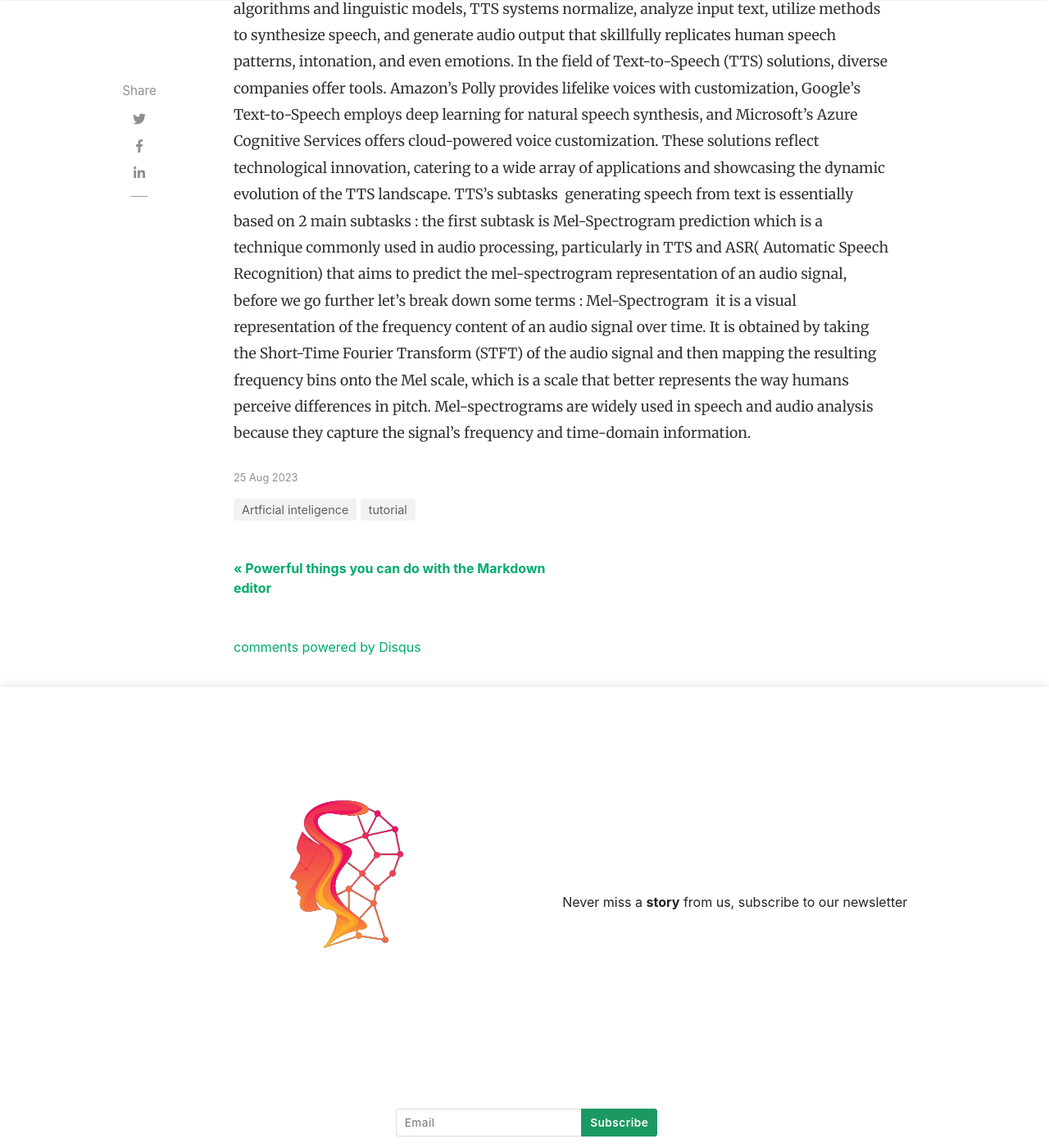
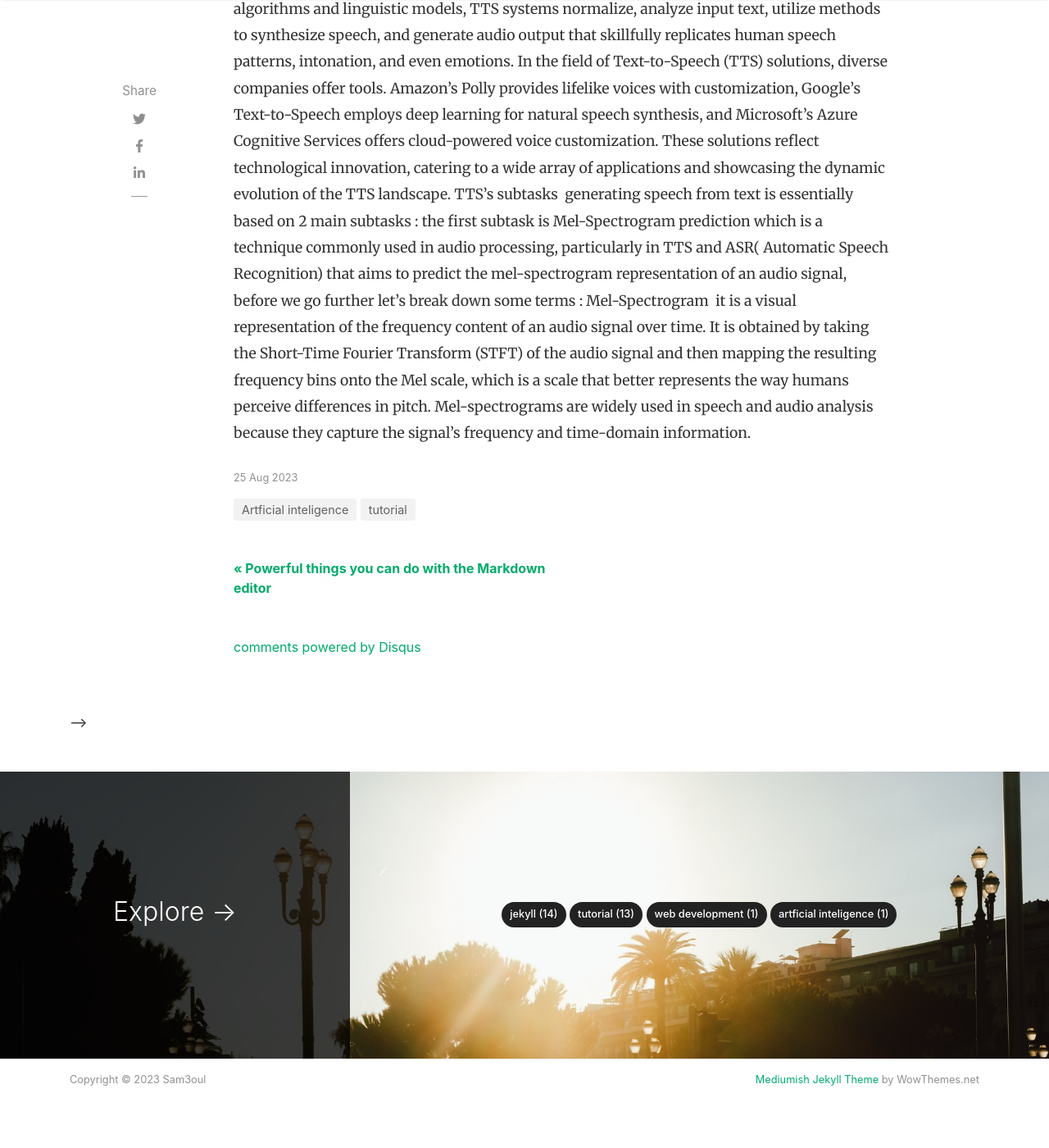
Before and after one commit to ismailsaid2001/Sam3oul.github.io, a Jekyll site: the page built from _posts/2023-08-25-TTS-deep-dive.md, in a window 1280 px wide and 1400 px high, scrolled down 1441 px. Shown: the whole window at 82% size. Built offline with Jekyll 4.4.1, drawn with Linux system fonts in a browser that asks for light colours; nearby versions of some CDN libraries; comment, search, counter and statistics services are not loaded; some of the changed lines change nothing that is shown; some of the changed text lies outside the part shown.

Commit message:
third update

```diff
--- a/_config.yml
+++ b/_config.yml
@@ -5,32 +5,22 @@
 logo: 'assets/images/logo.png'
 favicon: 'assets/images/logo.png'
 baseurl: ''
-google_analytics: 'UA-46278016-1'
+google_analytics: ''
 disqus: 'demowebsite'
-mailchimp-list: 'https://wowthemes.us11.list-manage.com/subscribe/post?u=8aeb20a530e124561927d3bd8&amp;id=8c3d2d214b'
+#mailchimp-list: 'https://wowthemes.us11.list-manage.com/subscribe/post?u=8aeb20a530e124561927d3bd8&amp;id=8c3d2d214b'
 include: ["_pages"]
 permalink: /:title/
 
 # Authors
 authors:
-  sal:
-    name: Sal
+  Sam3oul:
+    name: ismail
     display_name: Sal
     gravatar: e56154546cf4be74e393c62d1ae9f9d4
-    email: wowthemesnet@gmail.com
-    web: https://www.wowthemes.net
-    twitter: https://twitter.com/wowthemesnet
-    description: "Author of Mediumish, a Bootstrap Medium styled template available for WordPress, HTML, Ghost and Jekyll. You are currently previewing Jekyll template demo."
-  john:
-    name: John
-    display_name: John
-    avatar: 'assets/images/avatar.png'
-    gravatar: b1cc14991db7a456fcd761680bbc8f81
-    email: wowthemesnet@gmail.com
-    web: https://www.wowthemes.net
-    twitter: https://twitter.com/wowthemesnet
-    description: "This is the author box. Write a short description of the author here. You are currently previewing Mediumish demo, a Jekyll template compatible with Github pages."
-
+    email: ismail.said@insat.ucar.tn
+    web: Sam3oul.me
+    facebook: https://www.facebook.com/ismail.said.7731/
+    description: "ICT engineering student at INSAT : the institute of Applied Sciences and Technologies of Tunis , a Bootstrap Medium styled template available for WordPress, HTML, Ghost and Jekyll. You are currently previewing Jekyll template demo."
 # Plugins
 plugins:
   - jekyll-paginate
--- a/_layouts/default.html
+++ b/_layouts/default.html
@@ -78,19 +78,6 @@
                 <li class="nav-item">
                 <a target="_blank" class="nav-link" href="https://bootstrapstarter.com/bootstrap-templates/template-mediumish-bootstrap-jekyll/"> Docs</a>
                 </li>
-
-                <li class="nav-item">
-                <a target="_blank" class="nav-link" href="https://www.wowthemes.net/themes/mediumish-wordpress/"><i class="fab fa-wordpress-simple"></i> WP Version</a>
-                </li>
-
-                <li class="nav-item">
-                <a target="_blank" class="nav-link" href="https://www.wowthemes.net/themes/mediumish-ghost/"><i class="fab fa-snapchat-ghost"></i> Ghost Version</a>
-                </li>
-
-                <li class="nav-item">
-                <a target="_blank" class="nav-link" href="https://github.com/wowthemesnet/mediumish-theme-jekyll"><i class="fab fa-github"></i> Fork on Github</a>
-                </li>
-
                 {% include search-lunr.html %}
 
             </ul>
@@ -125,7 +112,7 @@
 
 {% if site.mailchimp-list %}
 <!-- Bottom Alert Bar
-================================================== -->
+==================================================
 <div class="alertbar">
 	<div class="container text-center">
 		<span><img src="{{ site.baseurl }}/{{ site.logo }}" alt="{{site.title}}"> &nbsp; Never miss a <b>story</b> from us, subscribe to our newsletter</span>
@@ -138,6 +125,7 @@
 	</div>
 </div>
 {% endif %}
+-->
 
 </div>
 
--- a/_posts/2023-08-25-TTS-deep-dive.md
+++ b/_posts/2023-08-25-TTS-deep-dive.md
@@ -1,7 +1,7 @@
 ---
 layout: post
 title:  "Deep dive into TTS"
-author: ismail
+author: sam3oul
 categories: [ Artficial inteligence, tutorial ]
 image: assets/images/18.jpg
 ---
--- a/assets/css/main.scss
+++ b/assets/css/main.scss
@@ -1,6 +1,5 @@
 ---
-# Add a comment to make this file sass-y.
-# Change this file for any custom CSS.
+
 ---
 
 /* We need to add display:inline in order to align the '>>' of the 'read more' link */
--- a/assets/css/screen.css
+++ b/assets/css/screen.css
@@ -279,6 +279,8 @@
 }
 
 .mediumnavigation .navbar-brand {
+    width: 200px; /* Adjust the width as needed */
+    height: auto; /* Maintain aspect ratio */
     font-weight: 500;
 }
 
```
Also changed, not shown: assets/images/log.png.
